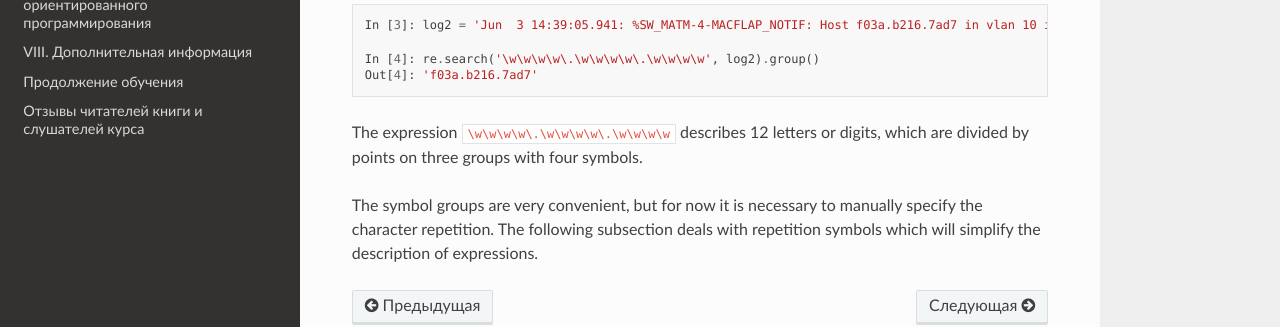
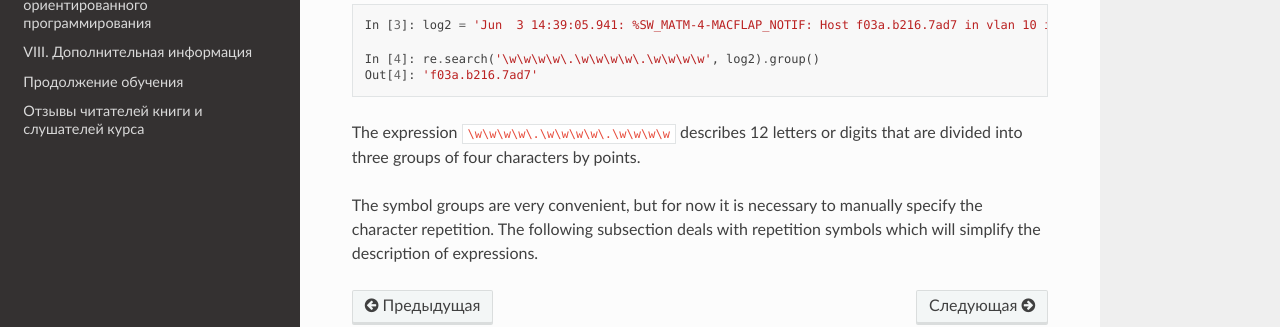
Before and after one commit to Aidar5/nattoeng, a Sphinx documentation site: the page built from docs/source/book/14_regex/2a_spec_sym_sets.rst, in a window 1280 px wide and 1351 px high. Shown: the part 860-1187 px from the top of the window. Built offline with Sphinx 7.4.7 and the Read the Docs theme 2.0.0, drawn with Linux system fonts in a browser that asks for light colours; pages that are not in the unit, such as notebooks, are missing from menus.

Commit message:
Update 2a_spec_sym_sets.rst

```diff
--- a/docs/source/book/14_regex/2a_spec_sym_sets.rst
+++ b/docs/source/book/14_regex/2a_spec_sym_sets.rst
@@ -37,6 +37,6 @@ Getting MAC address from log message:
     In [4]: re.search('\w\w\w\w\.\w\w\w\w\.\w\w\w\w', log2).group()
     Out[4]: 'f03a.b216.7ad7'
 
-The expression ``\w\w\w\w\.\w\w\w\w\.\w\w\w\w`` describes 12 letters or digits, which are divided by points on three groups with four symbols.
+The expression ``\w\w\w\w\.\w\w\w\w\.\w\w\w\w`` describes 12 letters or digits that are divided into three groups of four characters by points.
 
 The symbol groups are very convenient, but for now it is necessary to manually specify the character repetition. The following subsection deals with repetition symbols which will simplify the description of expressions.
```
